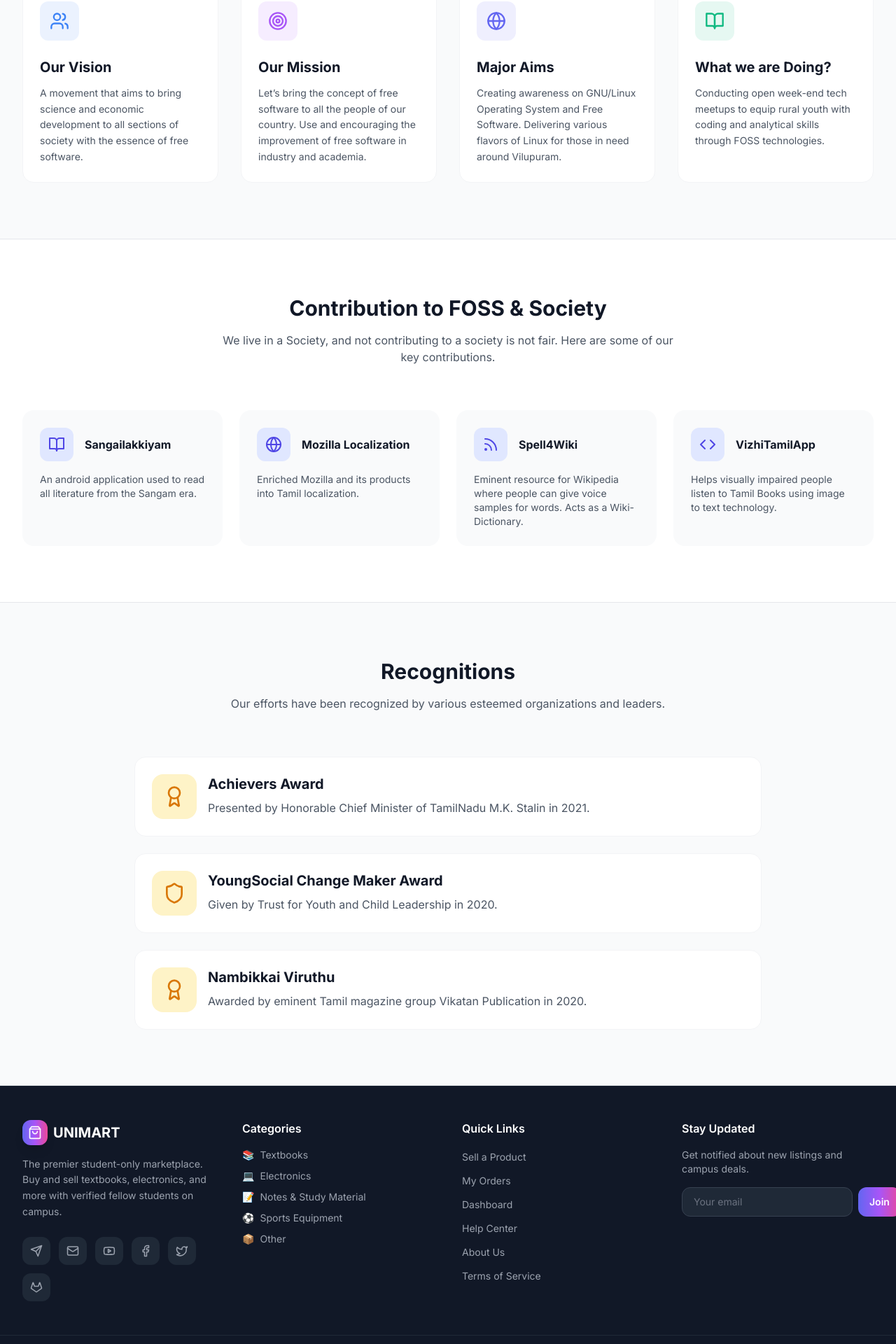
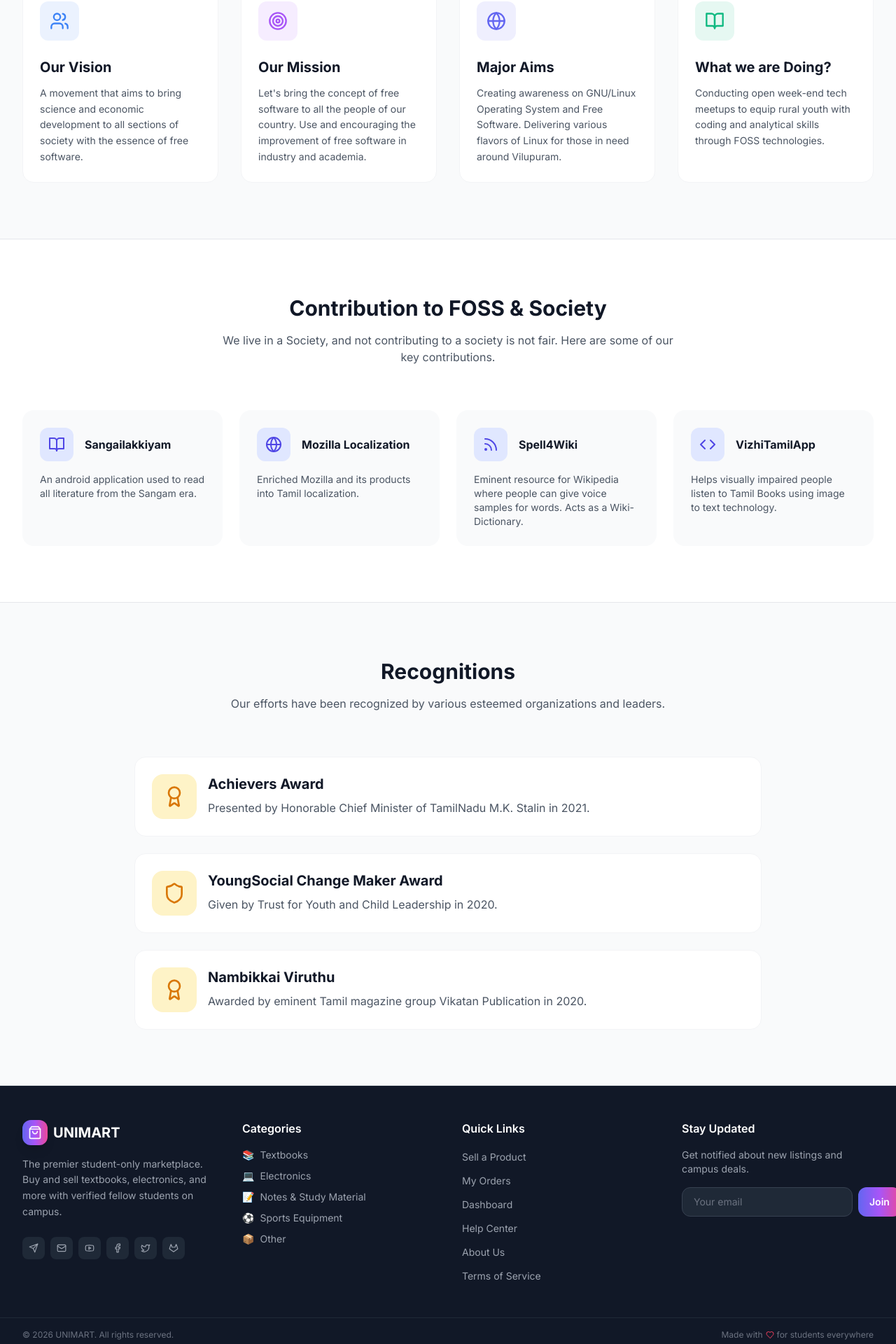
Before and after one commit to numankhan2007/project, a React (Vite) app: page /project/about in a window 1280 px wide. Shown: the part 520-2440 px from the top of the page at 70% size. Built offline with nearby package versions, Linux system fonts and the light colour scheme.

Commit message:
UI Fixes: Footer styling, About Us page, Category deselect, Help email, Terms box visibility

```diff
--- /dev/null
+++ b/src/components/home/AboutUsSection.jsx
@@ -0,0 +1,76 @@
+import { motion } from 'framer-motion';
+import { Target, Globe, BookOpen, Award } from 'lucide-react';
+
+const AboutUsSection = () => {
+  const features = [
+    {
+      icon: Target,
+      title: 'Our Mission',
+      description: 'Bringing the concept of free software to everyone, encouraging its improvement in industry and academia.',
+    },
+    {
+      icon: Globe,
+      title: 'Major Aims',
+      description: 'Creating awareness on GNU/Linux Operating System and Free Software, delivering Linux flavors to those in need.',
+    },
+    {
+      icon: BookOpen,
+      title: 'What we are Doing?',
+      description: 'Conducting open tech meetups to equip rural youth with coding and analytical skills through FOSS technologies.',
+    },
+    {
+      icon: Award,
+      title: 'Recognitions',
+      description: 'Received the prestigious Achievers Award from Honorable Chief Minister of TamilNadu M.K. Stalin in 2021.',
+    }
+  ];
+
+  return (
+    <section id="about" className="section-padding py-20 bg-gray-50 dark:bg-gray-900 border-y border-gray-200 dark:border-gray-800">
+      <div className="text-center max-w-3xl mx-auto mb-16">
+        <motion.h2
+          initial={{ opacity: 0, y: 20 }}
+          whileInView={{ opacity: 1, y: 0 }}
+          viewport={{ once: true }}
+          className="text-3xl md:text-4xl font-bold mb-4 text-gray-900 dark:text-white"
+        >
+          About <span className="gradient-text">VGLUG Foundation</span>
+        </motion.h2>
+        <motion.p
+          initial={{ opacity: 0, y: 20 }}
+          whileInView={{ opacity: 1, y: 0 }}
+          viewport={{ once: true }}
+          transition={{ delay: 0.1 }}
+          className="text-lg text-gray-600 dark:text-gray-400"
+        >
+          Villupuram GNU/Linux Users Group is a Technical & Philosophical group focused on the Philosophy of Free Software and Freedom over the Internet.
+        </motion.p>
+      </div>
+
+      <div className="grid grid-cols-1 md:grid-cols-2 lg:grid-cols-4 gap-8">
+        {features.map((feature, index) => (
+          <motion.div
+            key={index}
+            initial={{ opacity: 0, y: 20 }}
+            whileInView={{ opacity: 1, y: 0 }}
+            viewport={{ once: true }}
+            transition={{ delay: index * 0.1 }}
+            className="bg-white dark:bg-gray-800 rounded-2xl p-6 border border-gray-100 dark:border-gray-700 hover:shadow-xl hover:border-indigo-500/30 transition-all group"
+          >
+            <div className="w-12 h-12 rounded-xl bg-indigo-50 dark:bg-indigo-500/10 text-indigo-600 dark:text-indigo-400 flex items-center justify-center mb-6 group-hover:scale-110 transition-transform">
+              <feature.icon size={24} />
+            </div>
+            <h3 className="text-xl font-bold mb-3 text-gray-900 dark:text-white">
+              {feature.title}
+            </h3>
+            <p className="text-gray-600 dark:text-gray-400 text-sm leading-relaxed">
+              {feature.description}
+            </p>
+          </motion.div>
+        ))}
+      </div>
+    </section>
+  );
+};
+
+export default AboutUsSection;
--- a/src/components/layout/Footer.jsx
+++ b/src/components/layout/Footer.jsx
@@ -4,12 +4,12 @@ import { CATEGORIES } from '../../constants';
 
 export default function Footer() {
   const vglugSocialLinks = [
-    { icon: Send, url: 'https://t.me/vpmglug', label: 'Telegram' },
-    { icon: Mail, url: 'https://www.freelists.org/list/villupuramglug', label: 'Mailing List' },
-    { icon: Youtube, url: 'https://www.youtube.com/channel/UCztecD7qSCgqcb59r0G3GHg', label: 'Youtube' },
-    { icon: Facebook, url: 'https://www.facebook.com/vpmglug/', label: 'Facebook' },
-    { icon: Twitter, url: 'http://www.twitter.com/vpmglug', label: 'Twitter' },
-    { icon: Gitlab, url: 'https://gitlab.com/villupuramglug/', label: 'Gitlab' },
+    { icon: Send, url: 'https://t.me/vpmglug', label: 'Telegram', color: 'hover:bg-sky-500 hover:text-white' },
+    { icon: Mail, url: 'https://www.freelists.org/list/villupuramglug', label: 'Mailing List', color: 'hover:bg-amber-500 hover:text-white' },
+    { icon: Youtube, url: 'https://www.youtube.com/channel/UCztecD7qSCgqcb59r0G3GHg', label: 'Youtube', color: 'hover:bg-red-600 hover:text-white' },
+    { icon: Facebook, url: 'https://www.facebook.com/vpmglug/', label: 'Facebook', color: 'hover:bg-blue-600 hover:text-white' },
+    { icon: Twitter, url: 'http://www.twitter.com/vpmglug', label: 'Twitter', color: 'hover:bg-cyan-500 hover:text-white' },
+    { icon: Gitlab, url: 'https://gitlab.com/villupuramglug/', label: 'Gitlab', color: 'hover:bg-orange-500 hover:text-white' },
   ];
 
   return (
@@ -29,7 +29,7 @@ export default function Footer() {
               The premier student-only marketplace. Buy and sell textbooks, electronics, and more with
               verified fellow students on campus.
             </p>
-            <div className="flex flex-wrap gap-3">
+            <div className="flex flex-wrap gap-2">
               {vglugSocialLinks.map((social, i) => (
                 <a
                   key={i}
@@ -37,9 +37,10 @@ export default function Footer() {
                   target="_blank"
                   rel="noopener noreferrer"
                   aria-label={social.label}
-                  className="w-10 h-10 rounded-xl bg-gray-800 hover:bg-gray-700 flex items-center justify-center transition-all hover:scale-110"
+                  title={social.label}
+                  className={`w-8 h-8 rounded-lg bg-gray-800 ${social.color} flex items-center justify-center transition-all hover:scale-110 text-gray-400`}
                 >
-                  <social.icon size={18} />
+                  <social.icon size={14} />
                 </a>
               ))}
             </div>
--- a/src/pages/AboutUs.jsx
+++ b/src/pages/AboutUs.jsx
@@ -14,7 +14,7 @@ const AboutUs = () => {
     {
       icon: Target,
       title: 'Our Mission',
-      description: 'Let’s bring the concept of free software to all the people of our country. Use and encouraging the improvement of free software in industry and academia.',
+      description: "Let's bring the concept of free software to all the people of our country. Use and encouraging the improvement of free software in industry and academia.",
       color: 'text-purple-500',
       bgColor: 'bg-purple-500/10'
     },
@@ -79,7 +79,6 @@ const AboutUs = () => {
     <div className="min-h-screen bg-gray-50 dark:bg-[#0a0a0a]">
       {/* Hero Section */}
       <div className="relative overflow-hidden bg-white dark:bg-gray-900 border-b border-gray-200 dark:border-gray-800">
-        <div className="absolute inset-0 bg-grid-pattern opacity-5"></div>
         <div className="section-padding py-20 relative z-10">
           <motion.div
             initial={{ opacity: 0, y: 20 }}
@@ -126,7 +125,7 @@ const AboutUs = () => {
       <div className="bg-white dark:bg-gray-900 py-20 border-y border-gray-200 dark:border-gray-800">
         <div className="section-padding">
           <div className="text-center mb-16">
-            <h2 className="text-3xl font-bold mb-4 text-gray-900 dark:text-white">Contribution to FOSS & Society</h2>
+            <h2 className="text-3xl font-bold mb-4 text-gray-900 dark:text-white">Contribution to FOSS &amp; Society</h2>
             <p className="text-gray-600 dark:text-gray-400 max-w-2xl mx-auto">
               We live in a Society, and not contributing to a society is not fair. Here are some of our key contributions.
             </p>
--- a/src/pages/HelpCenter.jsx
+++ b/src/pages/HelpCenter.jsx
@@ -179,12 +179,15 @@ export default function HelpCenter() {
         <div className="card p-6 text-center bg-gradient-to-r from-indigo-50 to-purple-50 dark:from-indigo-900/10 dark:to-purple-900/10 border-indigo-200 dark:border-indigo-800/30">
           <MessageCircle size={28} className="mx-auto text-indigo-500 mb-3" />
           <h3 className="font-bold text-gray-900 dark:text-white">Still need help?</h3>
-          <p className="text-sm text-gray-500 dark:text-gray-400 mt-1 mb-4">
+          <p className="text-sm text-gray-500 dark:text-gray-400 mt-1 mb-1">
             Our support team is available 24/7 to assist you.
           </p>
-          <button className="btn-primary text-sm">
+          <p className="text-sm text-indigo-600 dark:text-indigo-400 font-medium mb-4">
+            VGLUG Foundation Support: <a href="mailto:villupuramglug@gmail.com" className="underline hover:text-indigo-800 dark:hover:text-indigo-300">villupuramglug@gmail.com</a>
+          </p>
+          <a href="mailto:villupuramglug@gmail.com" className="btn-primary text-sm inline-block">
             Contact Support
-          </button>
+          </a>
         </div>
       </motion.div>
     </div>
--- a/src/pages/Home.jsx
+++ b/src/pages/Home.jsx
@@ -158,10 +158,9 @@ export default function Home() {
       <section className="section-padding py-8 -mt-6 relative z-10">
         <div className="flex gap-3 overflow-x-auto pb-2 scrollbar-hide">
           {CATEGORIES.map((cat) => (
-            <Link
+            <button
               key={cat.id}
-              to={`/?category=${cat.id}`}
-              onClick={() => setFilters({ ...filters, category: cat.id })}
+              onClick={() => setFilters({ ...filters, category: filters.category === cat.id ? '' : cat.id })}
               className={`flex-shrink-0 flex items-center gap-2 px-5 py-3 rounded-2xl text-sm font-medium transition-all border shadow-sm
                 ${filters.category === cat.id
                   ? 'gradient-bg text-white border-transparent shadow-md'
@@ -170,7 +169,10 @@ export default function Home() {
             >
               <span className="text-lg">{cat.icon}</span>
               {cat.name}
-            </Link>
+              {filters.category === cat.id && (
+                <span className="ml-1 flex items-center justify-center w-4 h-4 rounded-full bg-white/25 text-white text-xs font-bold leading-none">✕</span>
+              )}
+            </button>
           ))}
         </div>
       </section>
--- a/src/pages/TermsAndConditions.jsx
+++ b/src/pages/TermsAndConditions.jsx
@@ -2,6 +2,7 @@ import { motion, AnimatePresence } from 'framer-motion';
 import { Link } from 'react-router-dom';
 import { Shield, AlertTriangle, Users, ShoppingBag, Lock, Scale, FileText, ChevronUp, Ban } from 'lucide-react';
 import { useState, useEffect } from 'react';
+import { useAuth } from '../context/AuthContext';
 
 const sections = [
   {
@@ -123,6 +124,7 @@ const sections = [
 
 export default function TermsAndConditions() {
   const [showScrollTop, setShowScrollTop] = useState(false);
+  const { isAuthenticated } = useAuth();
 
   useEffect(() => {
     const handleScroll = () => setShowScrollTop(window.scrollY > 400);
@@ -216,10 +218,11 @@ export default function TermsAndConditions() {
         </div>
 
         {/* Agreement Footer */}
+        {!isAuthenticated && (
           <div className="mt-10 text-center">
             <div className="card p-6 bg-gradient-to-r from-indigo-50 to-purple-50 dark:from-indigo-900/10 dark:to-purple-900/10 border-indigo-200 dark:border-indigo-800/30">
               <p className="text-sm text-indigo-700 dark:text-indigo-300 font-medium">
-              By using UNIMART, you acknowledge that you have read, understood, and agree to be bound by these Terms & Conditions.
+                By using UNIMART, you acknowledge that you have read, understood, and agree to be bound by these Terms &amp; Conditions.
               </p>
               <div className="flex items-center justify-center gap-3 mt-4">
                 <Link
@@ -237,6 +240,7 @@ export default function TermsAndConditions() {
               </div>
             </div>
           </div>
+        )}
       </motion.div>
 
       {/* Scroll to Top */}
```
Lines whose indentation alone changed are shown as unchanged.
